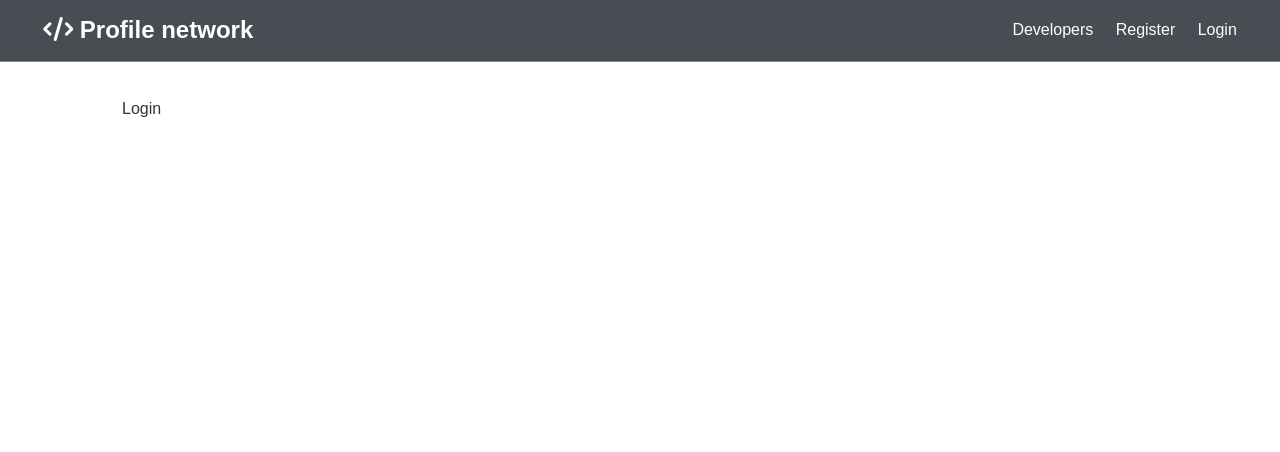
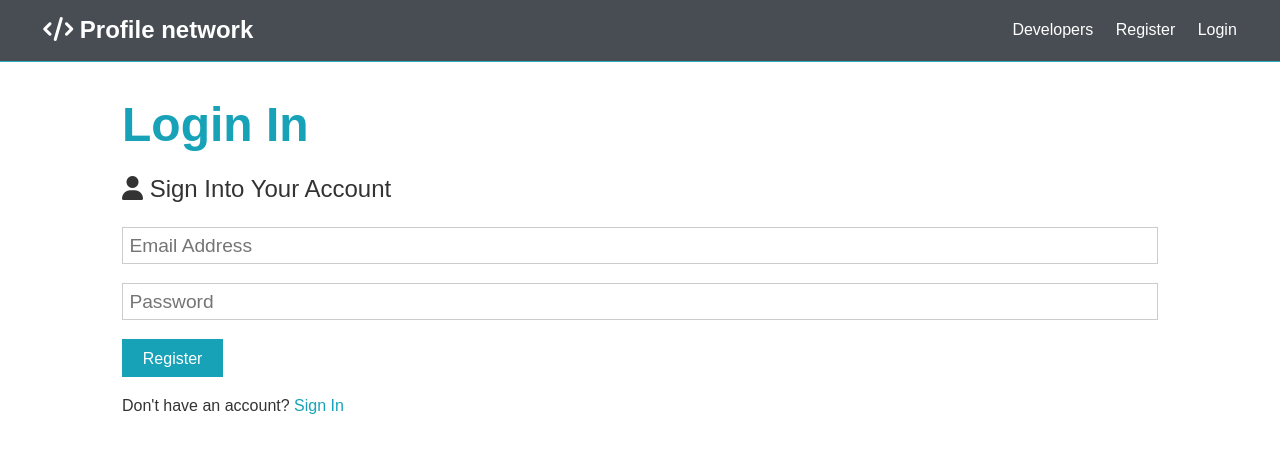
Before and after one commit to sergeylem/profile-network, a React (Create React App) app in the folder client/: page /login in a window 1280 px wide. Shown: the top 452 px of the page. Built offline with nearby package versions, Linux system fonts and the light colour scheme.

Commit message:
Modified Login component

```diff
--- a/client/src/components/auth/Login.js
+++ b/client/src/components/auth/Login.js
@@ -1,13 +1,47 @@
-import React from 'react';
+import React, { Fragment, useState } from 'react';
+import { Link } from 'react-router-dom';
 
 const Login = () => {
+  const [formData, setFormData] = useState({
+    email: '',
+    password: ''
+  });
+
+  const { email, password } = formData;
+  const onChange = e => setFormData({ ...formData, [e.target.name]: e.target.value })
+  const onSubmit = e => {
+    e.preventDefault();
+    console.log("Success");
+  }
+
   return (
-    <div>
-      Login
-    </div>
+    <Fragment>
+      <h1 className="large text-primary">Login In</h1>
+      <p className="lead"><i className="fas fa-user"></i> Sign Into Your Account</p>
+      <form className="form" onSubmit={e => onSubmit(e)}>
+        <div className="form-group">
+          <input type="email" placeholder="Email Address" name="email"
+            value={email} onChange={(e) => onChange(e)} required
+          />
+        </div>
+        <div className="form-group">
+          <input
+            type="password"
+            placeholder="Password"
+            name="password"
+            value={password}
+            onChange={(e) => onChange(e)}
+            minLength="6"
+          />
+        </div>
+        <input type="submit" className="btn btn-primary" value="Register" />
+      </form>
+      <p className="my-1">
+        Don't have an account? <Link to="/login">Sign In</Link>
+      </p>
 
+    </Fragment>
   )
-
 }
 
 export default Login;
--- a/client/src/components/auth/Register.js
+++ b/client/src/components/auth/Register.js
@@ -1,4 +1,5 @@
 import React, { Fragment, useState } from 'react';
+import { Link } from 'react-router-dom';
 
 const Register = () => {
   const [formData, setFormData] = useState({
@@ -61,7 +62,7 @@
         <input type="submit" className="btn btn-primary" value="Register" />
       </form>
       <p className="my-1">
-        Already have an account? <a href="login.html">Sign In</a>
+        Don't have an account? <Link to="/login">Sign In</Link>
       </p>
 
     </Fragment>
```
